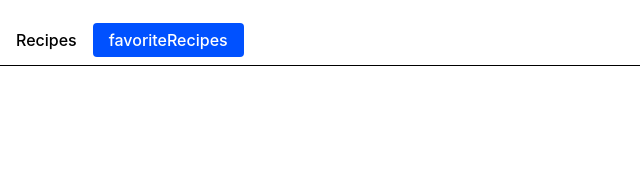
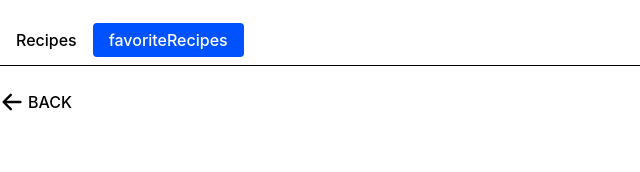
Before and after one commit to Malakhow-Alexandr/react-bear-recipes-zustand-ts, a React (Create React App) app: page /react-beer-recipes-zustand-ts/favorite in a window 1280 px wide. Shown: the top 172 px of the page, without its empty margins (0-640 px from the left). Built offline with nearby package versions, Linux system fonts and the light colour scheme.

Commit message:
Added: 1. The logic of working with local storage. 2. Button for deleting from Favorites. 3. Link back to the previous page. 4. Added disabled type to pagination buttons. 5. Finished writing all the application logic.

```diff
--- /dev/null
+++ b/src/components/BackLink/BackLink.styled.tsx
@@ -0,0 +1,17 @@
+import { Link } from 'react-router-dom';
+import styled from 'styled-components';
+
+export const StyledLink = styled(Link)`
+  display: inline-flex;
+  align-items: center;
+  gap: 4px;
+  padding: 8px 0;
+  color: black;
+  text-decoration: none;
+  font-weight: 500;
+  text-transform: uppercase;
+
+  :hover {
+    color: orangered;
+  }
+`;
--- /dev/null
+++ b/src/components/BackLink/BackLink.tsx
@@ -0,0 +1,14 @@
+import { HiArrowLeft } from "react-icons/hi";
+import { FC } from "react";
+import { BackLinkProps } from "types/types";
+import { StyledLink } from "./BackLink.styled";
+
+const BackLink: FC<BackLinkProps> = ({ to, children }) => {
+  return (
+    <StyledLink to={to}>
+      <HiArrowLeft size="24" />
+      {children}
+    </StyledLink>
+  );
+};
+export default BackLink;
--- a/src/components/RecipeListItem/RecipeListItem.tsx
+++ b/src/components/RecipeListItem/RecipeListItem.tsx
@@ -4,11 +4,13 @@ import { RecipesListProps } from "types/types";
 import useStore from "store/store";
 
 const RecipesListItem: FC<RecipesListProps> = ({ recipes, location }) => {
-
   const beerRecipes = useStore((state) => state.beerRecipes);
   const favoriteBeerRecipes = useStore((state) => state.favoriteBeerRecipes);
-  const setFavoriteBeerRecipes = useStore(
-    (state) => state.setFavoriteBeerRecipes
+  const addFavoriteBeerRecipes = useStore(
+    (state) => state.addFavoriteBeerRecipes
+  );
+  const removeFromFavorite = useStore(
+    (state) => state.removeFavoriteBeerRecipes
   );
 
   const handleRightClick = (id: number) => {
@@ -17,13 +19,24 @@ const RecipesListItem: FC<RecipesListProps> = ({ recipes, location }) => {
       (recipe) => recipe.id === id
     );
     if (selectedRecipe && !selectedFavoriteRecipe) {
-      setFavoriteBeerRecipes(selectedRecipe);
+      addFavoriteBeerRecipes(selectedRecipe);
     }
+  };
+
+  const handlerDeleteFromFavorite = (id: number) => {
+    const updatedFavoriteRecipes = favoriteBeerRecipes.filter(
+      (recipe) => recipe.id !== id
+    );
+    removeFromFavorite(updatedFavoriteRecipes);
   };
 
   return (
     <>
       {recipes.map(({ id, name }) => {
+        const isFavorite = favoriteBeerRecipes.some(
+          (recipe) => recipe.id === id
+        );
+
         return (
           <Item key={id}>
             <LinkStyled
@@ -34,6 +47,11 @@ const RecipesListItem: FC<RecipesListProps> = ({ recipes, location }) => {
             >
               <p>{name}</p>
             </LinkStyled>
+            {isFavorite && (
+              <button onClick={() => handlerDeleteFromFavorite(id)}>
+                Delete
+              </button>
+            )}
           </Item>
         );
       })}
--- a/src/pages/FavoriteRecipes/FavoriteRecipes.tsx
+++ b/src/pages/FavoriteRecipes/FavoriteRecipes.tsx
@@ -1,13 +1,18 @@
-import { FC } from "react";
+import { FC, useRef } from "react";
+import { useLocation } from "react-router-dom";
 import useStore from "store/store";
 import RecipesList from "components/RecipesList/RecipesList";
-import { useLocation } from "react-router-dom";
+import BackLink from "components/BackLink/BackLink";
 
 const FavoriteRecipes: FC = () => {
   const favoriteBeerRecipe = useStore((state) => state.favoriteBeerRecipes);
-  const location = useLocation()
+  const location = useLocation();
+  const backLinkLocationRef = useRef(location.state?.from ?? "/");
   return (
-    <RecipesList recipes={favoriteBeerRecipe} location={location}/>
+    <div>
+      <BackLink to={backLinkLocationRef.current}>Back</BackLink>
+      <RecipesList recipes={favoriteBeerRecipe} location={location} />
+    </div>
   );
 };
 
--- a/src/pages/Recipe/Recipe.tsx
+++ b/src/pages/Recipe/Recipe.tsx
@@ -1,8 +1,9 @@
 import { FC } from "react";
-import { useEffect } from "react";
-import { useParams } from "react-router-dom";
+import { useEffect, useRef } from "react";
+import { useParams, useLocation } from "react-router-dom";
 import useStore from "store/store";
 import { fetchBeerRecipe } from "services/fetchApi";
+import BackLink from "components/BackLink/BackLink";
 
 const Recipe: FC = () => {
   const beerRecipe = useStore((state) => state.beerRecipe);
@@ -12,7 +13,8 @@ const Recipe: FC = () => {
 
   const id: number = Number(recipeId);
 
-  // const backLinkLocationRef = useRef(location.state?.from ?? "/");
+  const location = useLocation();
+  const backLinkLocationRef = useRef(location.state?.from ?? "/");
 
   useEffect(() => {
     const getRecepie = async (id: number) => {
@@ -27,6 +29,7 @@ const Recipe: FC = () => {
   }, [id, setBeerRecipe]);
   return (
     <div>
+      <BackLink to={backLinkLocationRef.current}>Back</BackLink>
       {beerRecipe.map((recipe) => {
         return (
           <div key={recipe.id}>
--- a/src/pages/Recipes/Recipes.tsx
+++ b/src/pages/Recipes/Recipes.tsx
@@ -1,6 +1,6 @@
 import { FC } from "react";
 import { useEffect } from "react";
-import { useLocation } from 'react-router-dom';
+import { useLocation } from "react-router-dom";
 import useStore from "store/store";
 import { fetchBeerRecipes } from "services/fetchApi";
 import RecipesList from "components/RecipesList/RecipesList";
@@ -12,7 +12,6 @@ const Recipes: FC = () => {
   const setCurrentPage = useStore((state) => state.setCurrentPage);
 
   const location = useLocation();
-
 
   useEffect(() => {
     const getRecepies = async (page: number) => {
@@ -32,8 +31,9 @@ const Recipes: FC = () => {
 
   return (
     <div>
-      <RecipesList recipes={beerRecipes} location={location}/>
+      <RecipesList recipes={beerRecipes} location={location} />
       <button
+        disabled={currentPage === 1}
         onClick={() => {
           setCurrentPage(currentPage - 1);
         }}
@@ -41,15 +41,15 @@ const Recipes: FC = () => {
         prevPage
       </button>
       <button
+      disabled={currentPage === 22}
         onClick={() => {
           setCurrentPage(currentPage + 1);
         }}
       >
         nextPage
       </button>
-
     </div>
   );
 };
 
-export default Recipes
+export default Recipes;
--- a/src/store/store.ts
+++ b/src/store/store.ts
@@ -1,10 +1,11 @@
 import { create } from "zustand";
 import { immer } from "zustand/middleware/immer";
-import { devtools } from "zustand/middleware";
+import { devtools, persist } from "zustand/middleware";
 import { State, Beer } from "types/types";
 
 const useStore = create<State>()(
   devtools(
+    persist(
       immer((set) => ({
         beerRecipes: [] as Beer[],
         favoriteBeerRecipes: [] as Beer[],
@@ -14,14 +15,23 @@ const useStore = create<State>()(
         errors: [],
         setBeerRecipes: (beerRecipes) => set({ beerRecipes }),
         setBeerRecipe: (beerRecipe) => set({ beerRecipe }),
-      setFavoriteBeerRecipes: (newRecipe) =>
+        addFavoriteBeerRecipes: (newRecipe) =>
           set((state) => {
             state.favoriteBeerRecipes.push(newRecipe);
           }),
+        removeFavoriteBeerRecipes: (favoriteBeerRecipes) =>
+          set({ favoriteBeerRecipes }),
         setCurrentPage: (currentPage: number) => set({ currentPage }),
         setLoading: (isLoading: boolean) => set({ isLoading }),
         setErrors: (errors: string[]) => set({ errors }),
-    }))
+      })),
+      {
+        name: "Favorite-Beer-Recipes",
+        partialize: (state) => ({
+          favoriteBeerRecipes: state.favoriteBeerRecipes,
+        }),
+      }
+    )
   )
 );
 
```
Also changed, not shown: src/types/types.ts (+12 -1 lines). Lines whose indentation alone changed are shown as unchanged.
